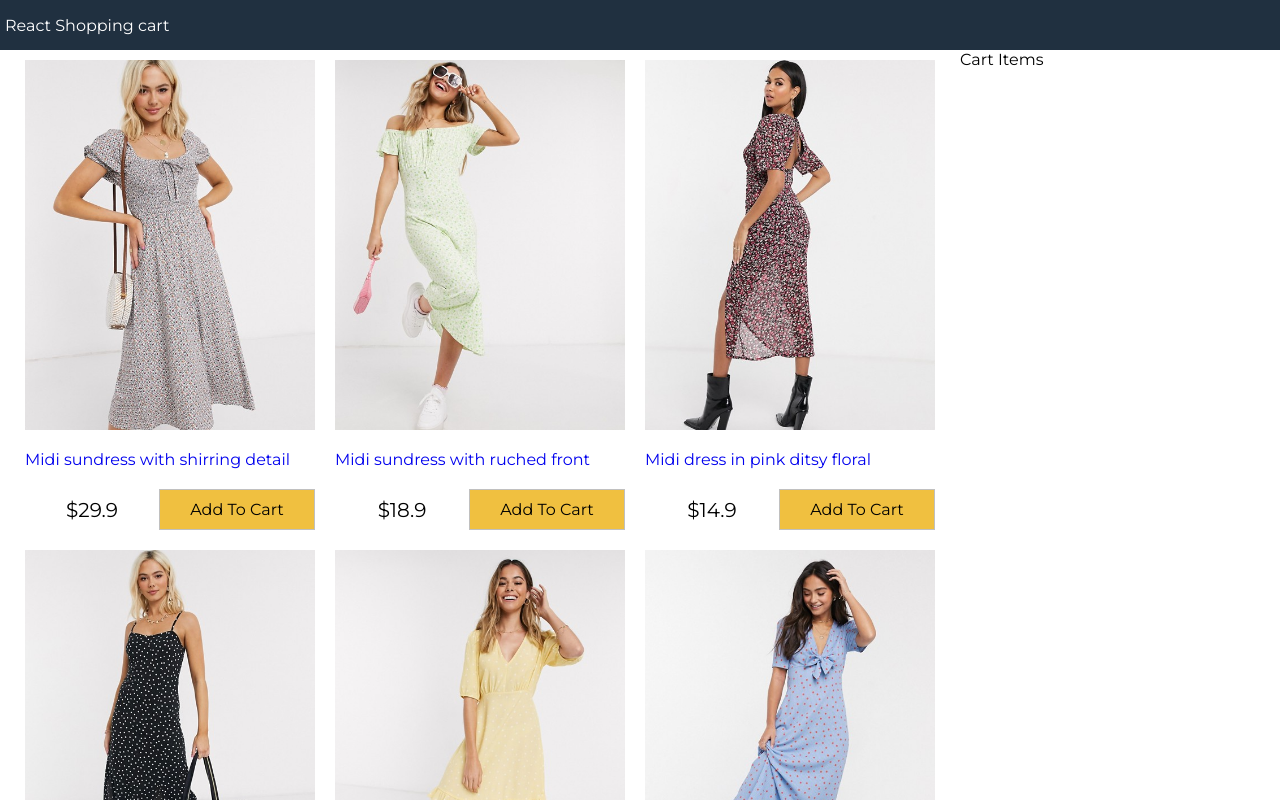
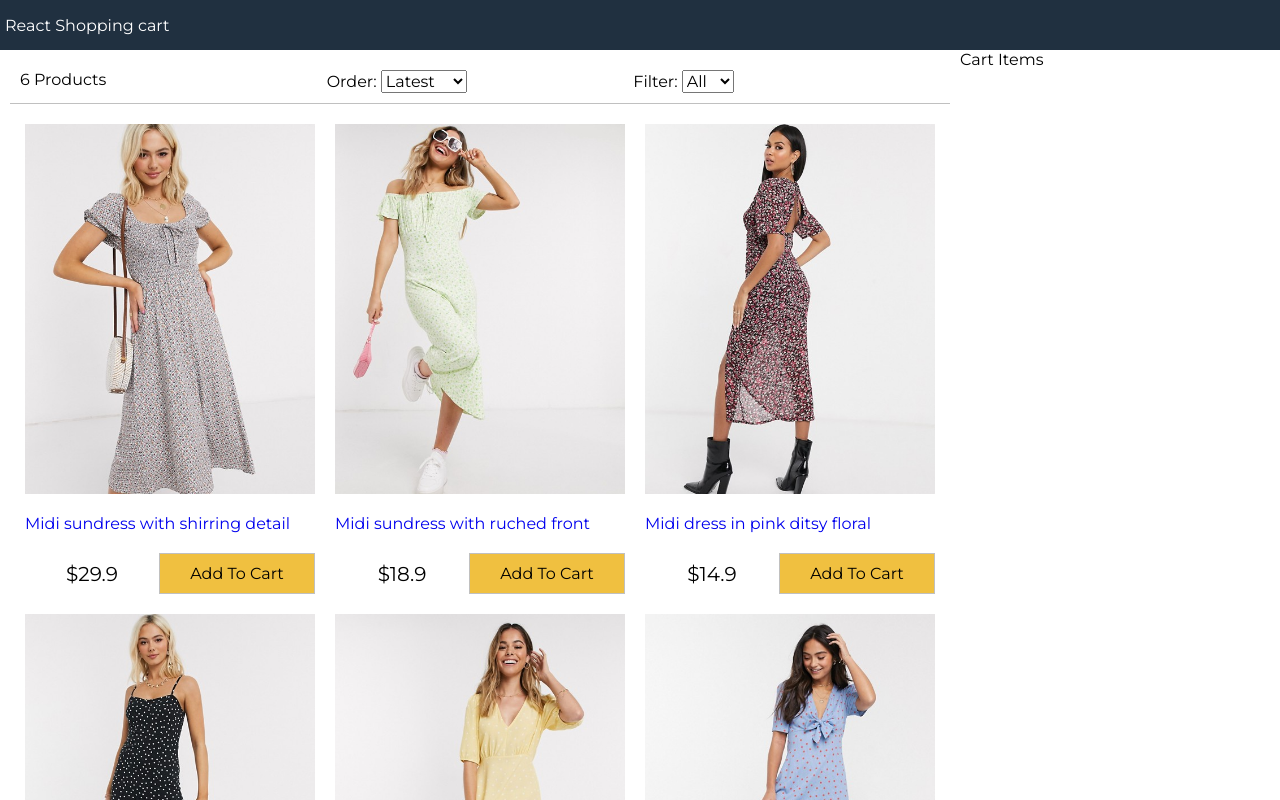
Before and after one commit to zzhan729/react-shopping-cart, a React (Create React App) app: page / in a window 1280 px wide. Shown: the top 800 px of the page. Built offline with nearby package versions, Linux system fonts and the light colour scheme.

Commit message:
add filter component

```diff
--- a/src/App.js
+++ b/src/App.js
@@ -1,4 +1,5 @@
 import React from "react";
+import Filter from "./components/Filter";
 import Products from "./components/Products";
 import data from "./data.json";
 
@@ -9,9 +10,36 @@
       products: data.products,
       size: "",
       sort: ""
+    };
+  }
+  sortProducts = (event) => {
+    const sort = event.target.value
+    console.log(event.target.value);
+    this.setState((state) => ({
+      sort: sort,
+      products: this.state.products.slice()
+        .sort((a, b) =>
+        sort === "lowest"? a.price > b.price? 1: -1:
+        sort === "highest"? a.price < b.price? 1: -1:
+        a._id < b._id? 1: -1
+        ),
+    })
+    );
+  };
+
+  filterProducts = (event) => {
+    if (event.target.value === "") {
+      this.setState({ size: event.target.value, products: data.products })
+    } else {
+      this.setState({
+        size: event.target.value,
+        products: data.products.filter(
+          product => product.availableSizes.indexOf(event.target.value) >= 0
+        ),
+      })
+      console.log(event.target.value);
     }
   }
-
   render() {
     return (
       <div className="grid-container">
@@ -21,6 +49,13 @@
         <main>
           <div className="content">
             <div className="main">
+              <Filter
+                count={this.state.products.length}
+                size={this.state.size}
+                sort={this.state.sort}
+                filterProducts={this.filterProducts}
+                sortProducts={this.sortProducts}
+              ></Filter>
               <Products products={this.state.products}></Products>
             </div>
             <div className="sidebar">
--- /dev/null
+++ b/src/components/Filter.js
@@ -0,0 +1,33 @@
+import React, { Component } from 'react'
+
+export default class Filter extends Component {
+    render() {
+        return (
+            <div className='filter'>
+                <div className='filter-result'>{this.props.count} Products</div>
+                <div className='filter-sort'>
+                    {""}
+                    Order: {""}
+                    <select value={this.props.sort} onChange={this.props.sortProducts}>
+                        <option>Latest</option>
+                        <option value="lowest">Lowest</option>
+                        <option value="highest">Highest</option>
+                    </select>
+                </div>
+                <div className='filter-size'>
+                    Filter: {""}
+                    <select value={this.props.size} onChange={this.props.filterProducts}>
+                        <option value="">All</option>
+                        <option value="XS">XS</option>
+                        <option value="S">S</option>
+                        <option value="M">M</option>
+                        <option value="L">L</option>
+                        <option value="XL">XL</option>
+                        <option value="XXL">XXL</option>
+                    </select>
+                </div>
+
+            </div>
+        )
+    }
+}
```
